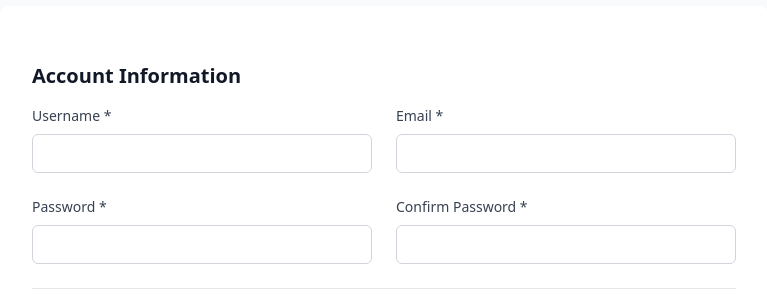
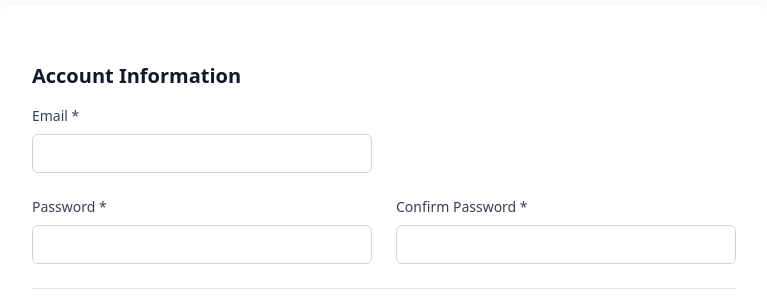
Before and after one commit to ArtemTokar13/saas.salon, a Django app: page /en/companies/register/ in a window 1280 px wide. Shown: the part 210-510 px from the top of the page, without its empty margins (256-1023 px from the left). Run offline with Django 5.2, Linux system fonts and the light colour scheme; some libraries are stand-ins or nearby versions.

Commit message:
username as email

```diff
--- a/companies/forms.py
+++ b/companies/forms.py
@@ -8,7 +8,6 @@ from billing.models import Plan
 
 class CompanyRegistrationForm(forms.Form):
     # User information
-    username = forms.CharField(max_length=150, required=True)
     email = forms.EmailField(required=True)
     password1 = forms.CharField(widget=forms.PasswordInput, label="Password")
     password2 = forms.CharField(widget=forms.PasswordInput, label="Confirm Password")
@@ -21,12 +20,6 @@ class CompanyRegistrationForm(forms.Form):
     company_phone = forms.CharField(max_length=50, required=False)
     company_email = forms.EmailField(required=False)
     company_logo = forms.ImageField(required=False)
-
-    def clean_username(self):
-        username = self.cleaned_data.get('username')
-        if User.objects.filter(username=username).exists():
-            raise forms.ValidationError("Username already exists.")
-        return username
 
     def clean_email(self):
         email = self.cleaned_data.get('email')
--- a/companies/views.py
+++ b/companies/views.py
@@ -31,7 +31,7 @@ def register_company(request):
         if form.is_valid():
             # create user as inactive until email confirmation
             user = User.objects.create_user(
-                username=form.cleaned_data['username'],
+                username=form.cleaned_data['email'],
                 email=form.cleaned_data['email'],
                 password=form.cleaned_data['password1']
             )
--- a/templates/companies/register.html
+++ b/templates/companies/register.html
@@ -26,19 +26,13 @@
                     <h3 class="text-xl font-semibold text-gray-900 mb-4">{% trans "Account Information" %}</h3>
                     <div class="grid grid-cols-1 gap-6 sm:grid-cols-2">
                         <div>
-                            <label class="block text-sm font-medium text-gray-700 mb-2">{% trans "Username" %} *</label>
-                            {{ form.username }}
-                            {% if form.username.errors %}
-                                <p class="mt-1 text-sm text-red-600">{{ form.username.errors.0 }}</p>
-                            {% endif %}
-                        </div>
-                        <div>
                             <label class="block text-sm font-medium text-gray-700 mb-2">{% trans "Email" %} *</label>
                             {{ form.email }}
                             {% if form.email.errors %}
                                 <p class="mt-1 text-sm text-red-600">{{ form.email.errors.0 }}</p>
                             {% endif %}
                         </div>
+                        <div></div>
                         <div>
                             <label class="block text-sm font-medium text-gray-700 mb-2">{% trans "Password" %} *</label>
                             {{ form.password1 }}
```
